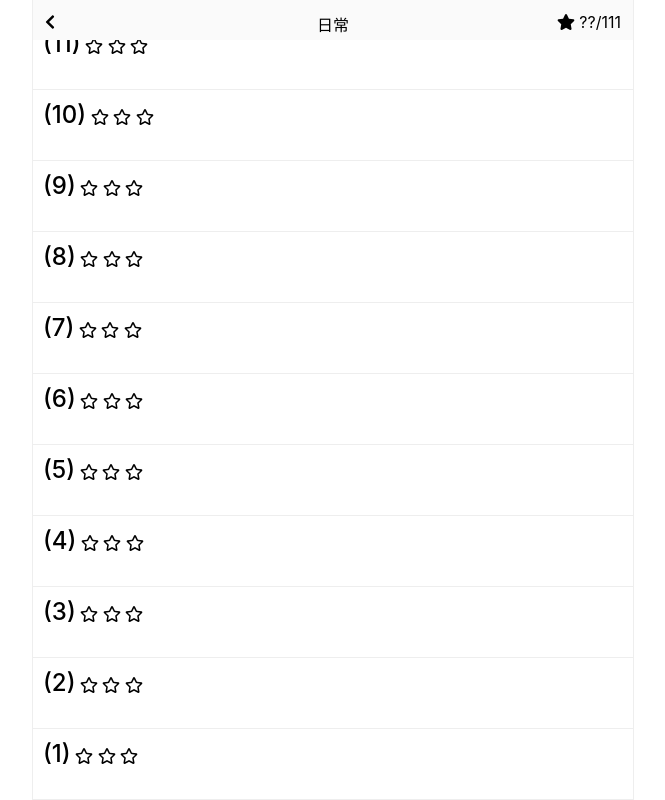
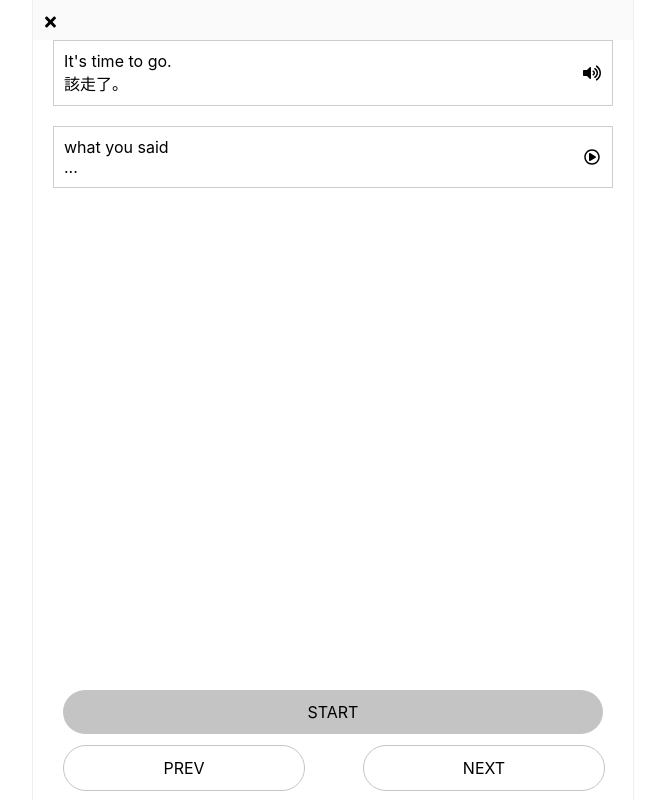
Before and after one commit to wangchou/echo-mori, a Svelte app: page / in a window 1280 px wide. Shown: the whole page, without its empty margins (307-972 px from the left). Built offline with nearby package versions, Linux system fonts and the light colour scheme; no server answers.

Commit message:
init sentence page

```diff
--- a/src/client/data/states.js
+++ b/src/client/data/states.js
@@ -4,10 +4,10 @@ import { GameMode, DisplayMode, PlaySpeed, Voice } from './constants.js'
 // dataSet related
 export const currentSetId = writable(14)
 export const selectedTag = writable('日常')
-export const selectedSentenceId = writable(undefined)
+export const selectedSentenceId = writable(1854)
 export const isSupportRecognition = writable('webkitSpeechRecognition' in window)
 export const user = writable({})
-export const route = writable('/levels')
+export const route = writable('/sentence')
 
 // game status
 export const messages = writable([])        // Messenger 遊戲中的訊息
--- a/src/client/ui/SentencePage.svelte
+++ b/src/client/ui/SentencePage.svelte
@@ -2,12 +2,92 @@
     import TopBar from './components/TopBar.svelte'
     import { route } from '../data/states.js'
     import FlexDiv from './components/FlexDiv.svelte'
+    import { sentenceSets, idToRow } from '../data/demoSets.js'
+    import { selectedSentenceId } from '../data/states.js'
+
+    var sid = undefined
+    selectedSentenceId.subscribe(v => {
+        sid = v
+    })
 </script>
 
 <style>
-
+    .centerContent {
+        flex-grow: 1;
+        flex-basis: 0;
+    }
+    .sentenceCard {
+        position: relative;
+        padding: 10px;
+        margin: 0 20px 20px 20px;
+        border: 1px solid #cdcdcd;
+        padding-right: 20px;
+    }
+    .rightCenter {
+        position: absolute;
+        right: 0px;
+        top: 0px;
+        width: 40px;
+        height: 100%;
+        display: flex;
+        align-items: center;
+        justify-content: center;
+    }
+    .bottomBar {
+        position: relative;
+        box-sizing: border-box;
+        width: 100%;
+        height: 120px;
+        padding: 10px 30px;
+    }
+    .startButton {
+        width: 100%;
+        background: #c4c4c4;
+        padding: 12px 0;
+        text-align: center;
+        border-radius: 24px;
+    }
+    .halfButton {
+        position: absolute;
+        padding: 12px 0;
+        width: 40%;
+        text-align: center;
+        border-radius: 24px;
+        border: 1px solid #c4c4c4;
+    }
+    .prevPosition {
+        top: 65px;
+        left: 5%;
+    }
+    .nextPosition {
+        top: 65px;
+        left: 55%;
+    }
 </style>
 
-<FlexDiv>
+<FlexDiv style="position: relative">
     <TopBar closeOnly={true} backRoute={'/levelDetail'} />
+    <div class="centerContent">
+        <div class="sentenceCard clickable">
+            {idToRow[sid].en}
+            <br />
+            {idToRow[sid].ch}
+            <div class="rightCenter">
+                <i class="fas fa-volume-up" />
+            </div>
+        </div>
+        <div class="sentenceCard clickable">
+            what you said
+            <br />
+            ...
+            <div class="rightCenter">
+                <i class="far fa-play-circle" />
+            </div>
+        </div>
+    </div>
+    <div class="bottomBar">
+        <div class="startButton clickable">START</div>
+        <div class="halfButton prevPosition clickable">PREV</div>
+        <div class="halfButton nextPosition clickable">NEXT</div>
+    </div>
 </FlexDiv>
```
